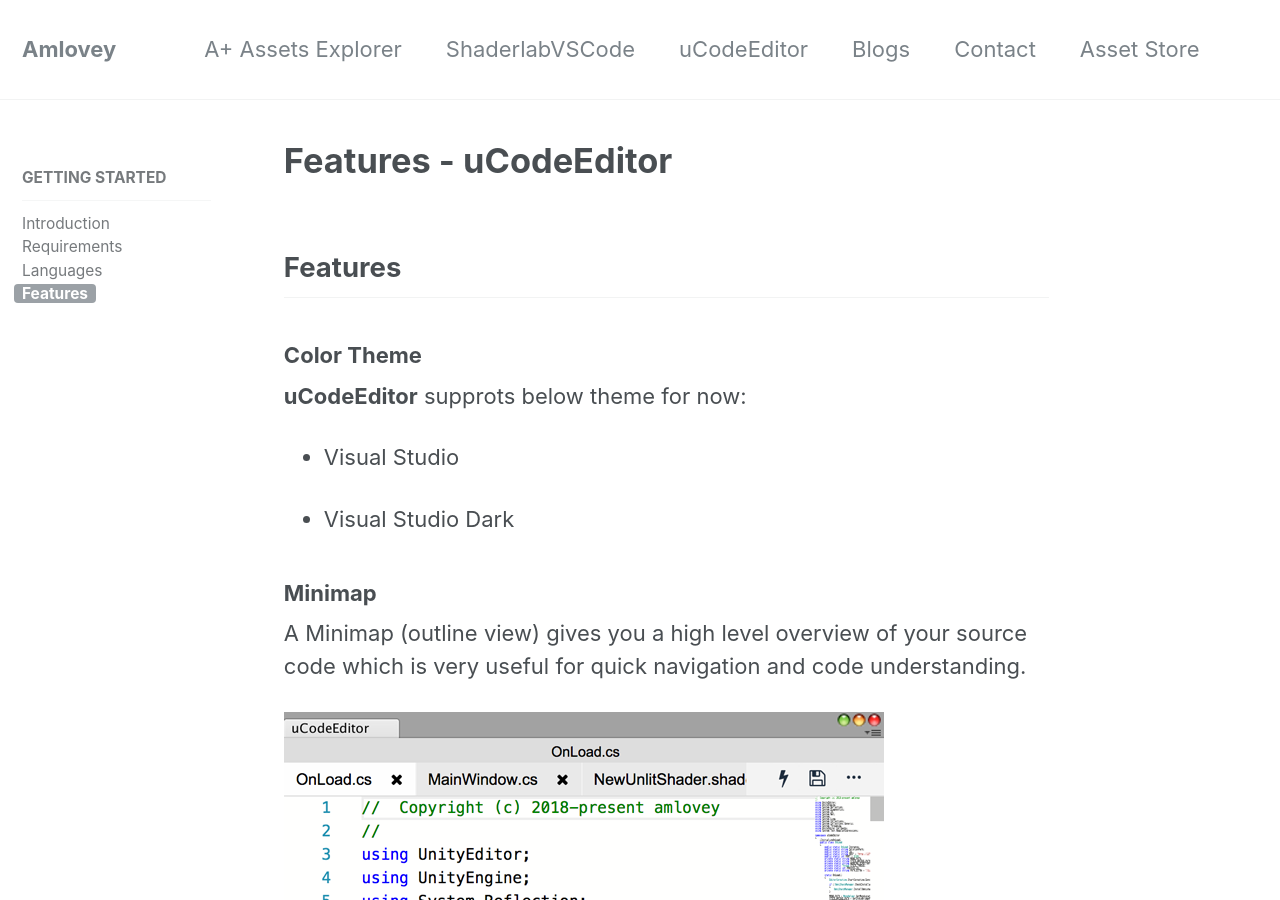
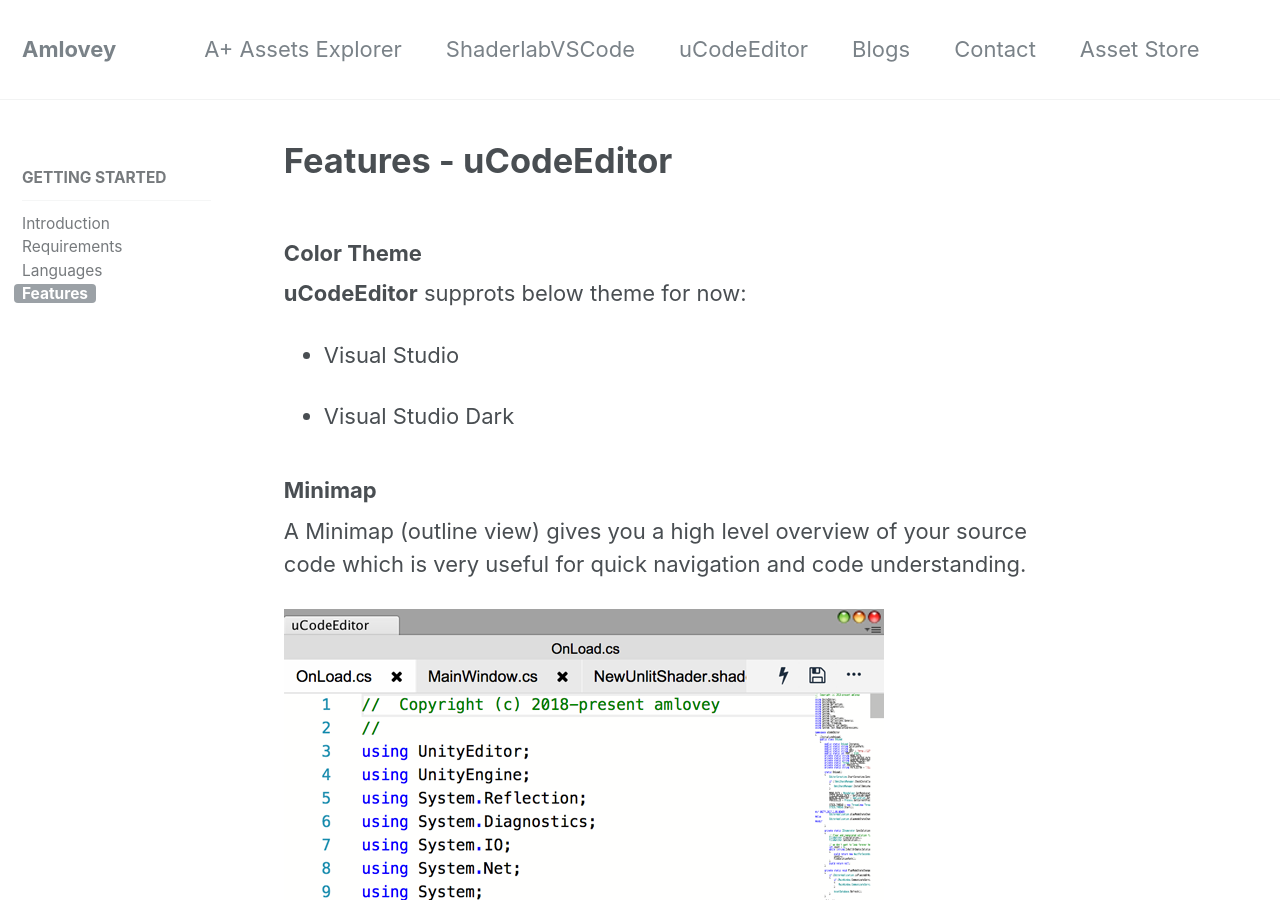
Before and after one commit to amloveyweb/amloveyweb.github.io, a Jekyll site: the page built from _pages/uCodeEditor/features.md, in a window 1280 px wide and 900 px high. Built offline with Jekyll 4.4.1, drawn with Linux system fonts in a browser that asks for light colours.

Commit message:
update title

```diff
--- a/_pages/uCodeEditor/features.md
+++ b/_pages/uCodeEditor/features.md
@@ -5,8 +5,6 @@
   nav: "uce"
 permalink: "/uce/features/"
 ---
-
-## Features
 
 ### Color Theme
 
@@ -28,13 +26,13 @@
 
 ![ident-guide](/assets/images/uce/ident-guide.png)
 
-## Command Palette
+### Command Palette
 
 **Command Palette** provides access to many commands. From here, you have acess for most of functionality of __uCodeEditor__. Press `F1` will open Command Palette.
 
 ![](/assets/images/uce/commands-.png)
 
-## Actions
+### Actions
 
 For the icons button in below image show, from left to right is
 
```
Also changed, not shown: _pages/uCodeEditor/languages.md (+1 -1 lines).
